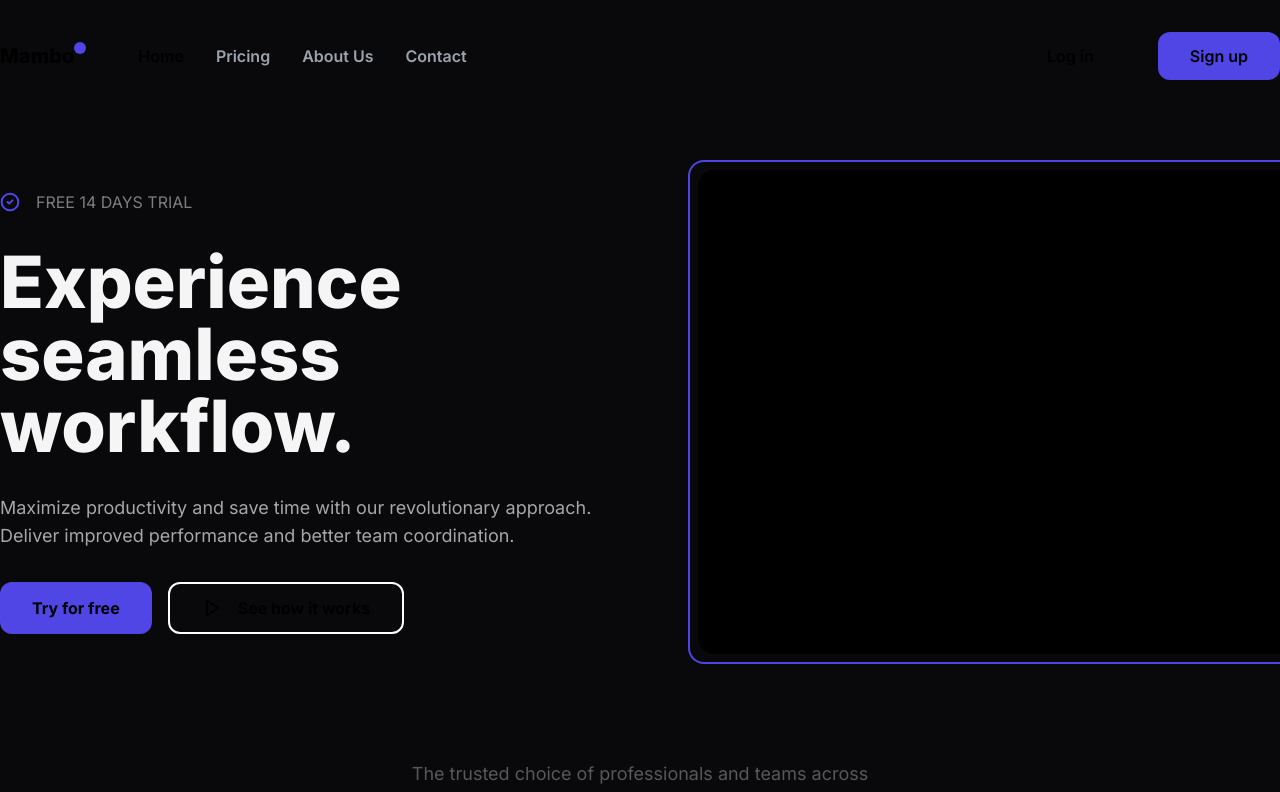
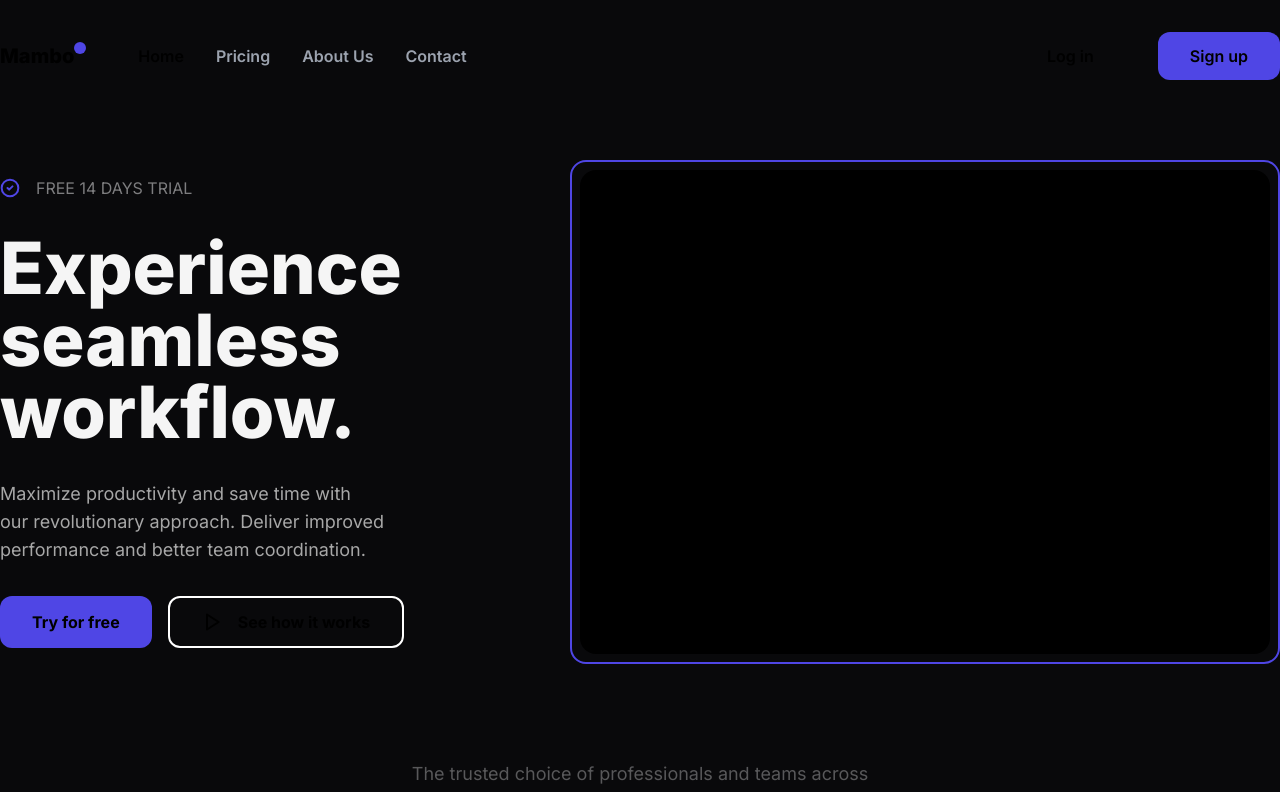
Before and after one commit to wickeddd3/mambo, a Next.js app: page / in a window 1280 px wide. Shown: the top 792 px of the page. Built offline with nearby package versions, Linux system fonts and the light colour scheme.

Commit message:
add: adjust hero width and padding

```diff
--- a/src/components/SectionHero.tsx
+++ b/src/components/SectionHero.tsx
@@ -3,7 +3,7 @@ import { CircleCheck, PlayIcon } from "lucide-react";
 export default function SectionHero() {
   return (
     <section className="m-auto flex h-[600px] max-w-7xl gap-24 py-12">
-      <div className="h-full w-1/2">
+      <div className="h-full w-2/5">
         <div className="flex h-full w-full flex-col justify-center gap-8">
           <div className="flex items-center gap-4">
             <CircleCheck size={20} absoluteStrokeWidth={true} color="#5046e6" />
@@ -29,9 +29,9 @@ export default function SectionHero() {
           </div>
         </div>
       </div>
-      <div className="h-full w-1/2">
-        <div className="h-full w-full rounded-bl-2xl rounded-tl-2xl border-y-2 border-l-2 border-indigo-600 py-2 pl-2">
-          <div className="h-full w-full rounded-bl-2xl rounded-tl-2xl bg-black"></div>
+      <div className="h-full w-3/5">
+        <div className="h-full w-full rounded-2xl border-2 border-indigo-600 p-2">
+          <div className="h-full w-full rounded-2xl bg-black"></div>
         </div>
       </div>
     </section>
```
